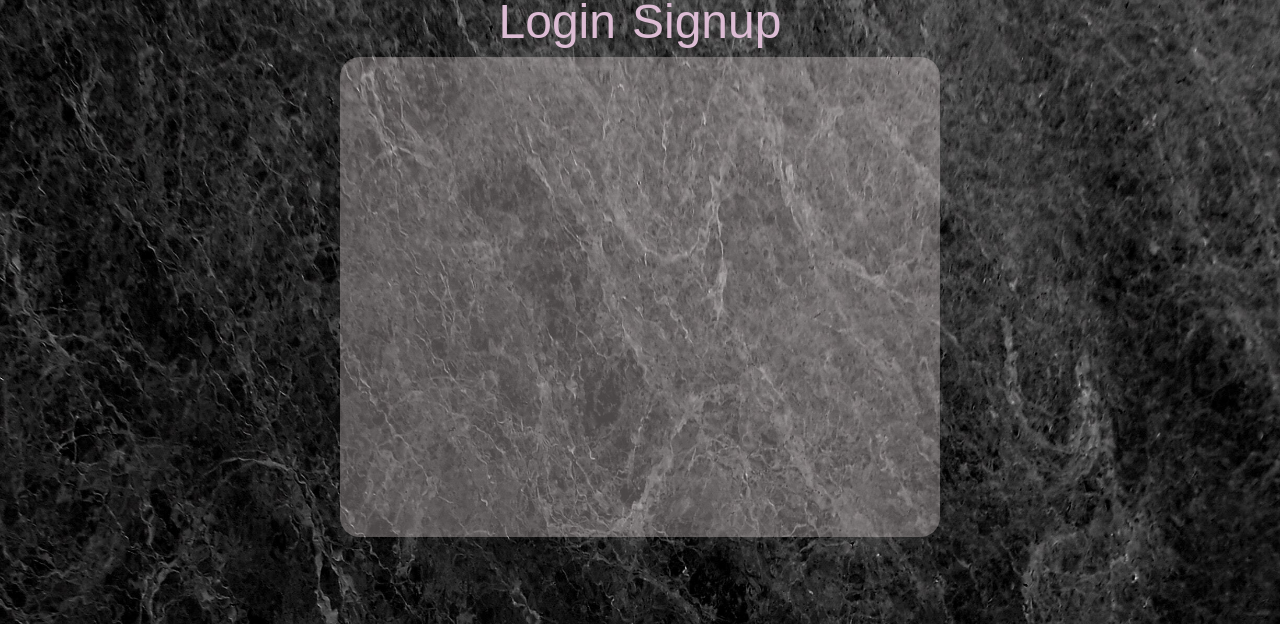
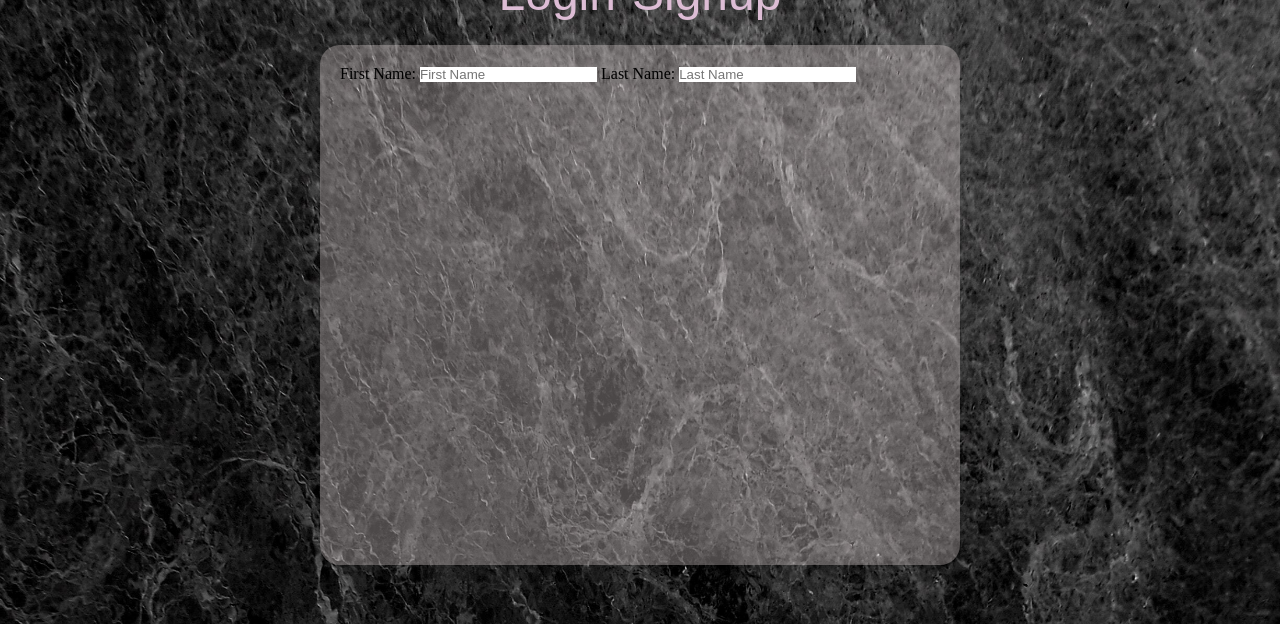
Before and after one commit to prestonevans/PreStone, a plain HTML site: page index.html in a window 1280 px wide. Shown: the part 176-800 px from the top of the page. Drawn offline with Linux system fonts and the light colour scheme.

```diff
--- a/index.html
+++ b/index.html
@@ -19,7 +19,12 @@
         </div>
         <div class="wrapper">
 
-            <div class="form login"></div>
+            <div class="form login">
+                <label for="fname">First Name:</label>
+                <input type="text" id="fname" placeholder="First Name">
+                <label for="lname">Last Name:</label>
+                <input type="text" id="lname" placeholder="Last Name">
+            </div>
             <div class="form signup" style="display: none;"></div>
         </div>
     </main>
--- a/scss/style.scss
+++ b/scss/style.scss
@@ -13,7 +13,10 @@ $font-lg: 4rem;
 $trans: all .25s ease-in;
 $borderRad: 20px;
 
-$marginbot: .5rem;
+$marginbot-md: .5rem;
+$marginbot-lg: 1.5rem;
+
+$pad: 20px;
 
 %btn {
 	background-color: transparent;
@@ -43,11 +46,11 @@ main {
 		text-align: center;
 		color: $primary;
 		font-size: $font-lg;
-		margin-bottom: $marginbot;
+		margin-bottom: $marginbot-md;
 	}
 }
 .buttons {
-	margin-bottom: $marginbot;
+	margin-bottom: $marginbot-lg;
 	button {
 		@extend %btn;
 		font-size: $font-md;
@@ -61,6 +64,7 @@ main {
 	justify-content: center;
 	width: 90%;
 	.form {
+		padding: $pad;
 		flex-basis: 100%;
 		background-color: $primary-transparent;
 		height: 60vh;
```
Also changed, not shown: css/style.css, 1 other file.
